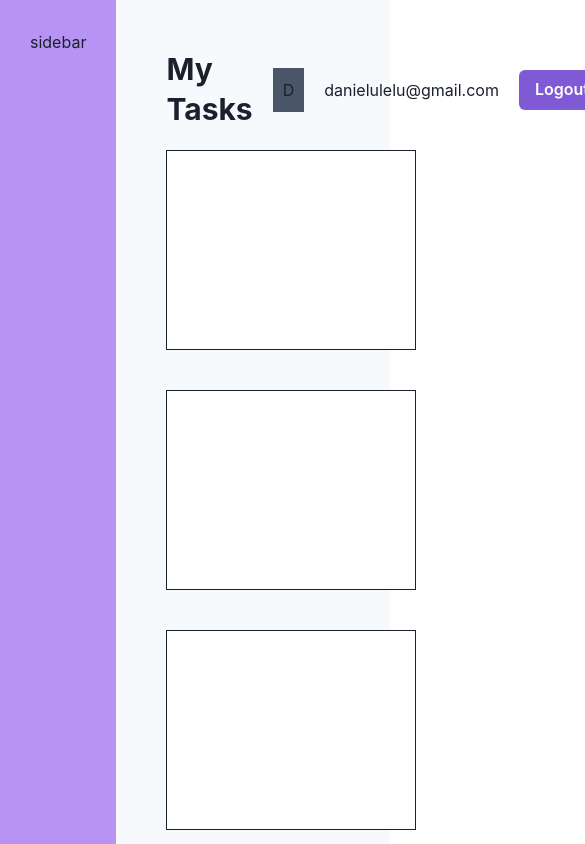
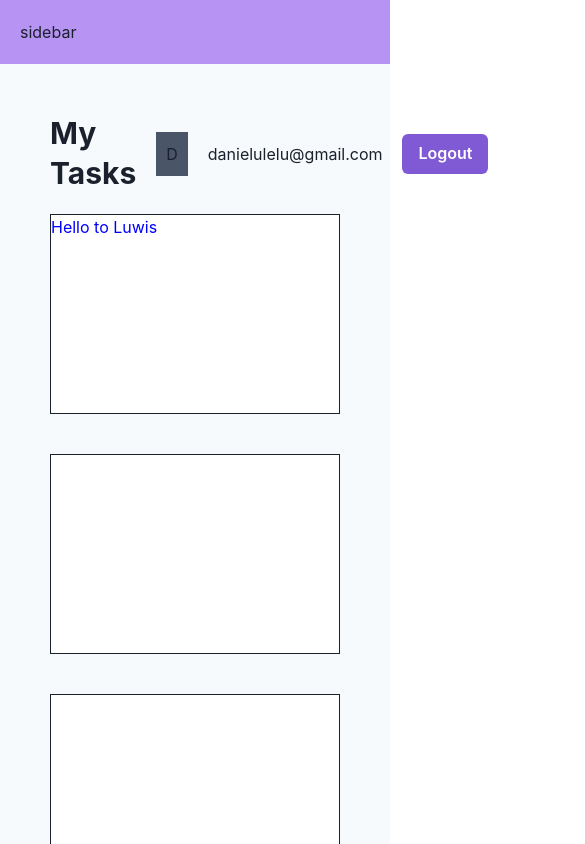
Before and after one commit to danielulelu/react-chakra, a React (Vite) app: page / in a window 390 px wide. Shown: the top 844 px of the page, 585 px wide, since content can reach past the window. Built offline with nearby package versions, Linux system fonts and the light colour scheme.

Commit message:
Added responsive style to the app and made use of `as` functionality to appropriately position the respective components

```diff
--- a/src/layouts/RootLayout.jsx
+++ b/src/layouts/RootLayout.jsx
@@ -7,14 +7,14 @@ export default function RootLayout() {
     <Grid templateColumns="repeat(6, 1fr)" bg="gray.50">
       <GridItem
         as="aside"
-        colSpan="1"
+        colSpan={{ base: 6, lg: 2, xl: 1 }}
         bg="purple.300"
-        minHeight="100vh"
-        p="30px"
+        minHeight={{ lg: '100vh'}}
+        p={{ base: "20px", lg: "30px" }}
       >
         <span>sidebar</span>
       </GridItem>
-      <GridItem as="main" colSpan="5" p="40px">
+      <GridItem as="main" colSpan={{ base: 6, lg: 4, xl: 5 }} p="40px">
         <Navbar />
         <Outlet />
       </GridItem>
--- a/src/pages/Dashboard.jsx
+++ b/src/pages/Dashboard.jsx
@@ -1,11 +1,13 @@
-import { SimpleGrid, Box } from "@chakra-ui/react";
+import { SimpleGrid, Box, Text } from "@chakra-ui/react";
 
 export default function Dashboard() {
 
 
   return (
     <SimpleGrid columns={4} p="10px" spacing={10} minChildWidth="250px">
-      <Box bg="white" h="200px" border="1px solid"></Box>
+      <Box bg="white" h="200px" border="1px solid">
+        <Text color={{ base:  'blue', md: 'red', lg: 'green'}}>Hello to Luwis</Text>
+      </Box>
       <Box bg="white" h="200px" border="1px solid"></Box>
       <Box bg="white" h="200px" border="1px solid"></Box>
       <Box bg="white" h="200px" border="1px solid"></Box>
```
